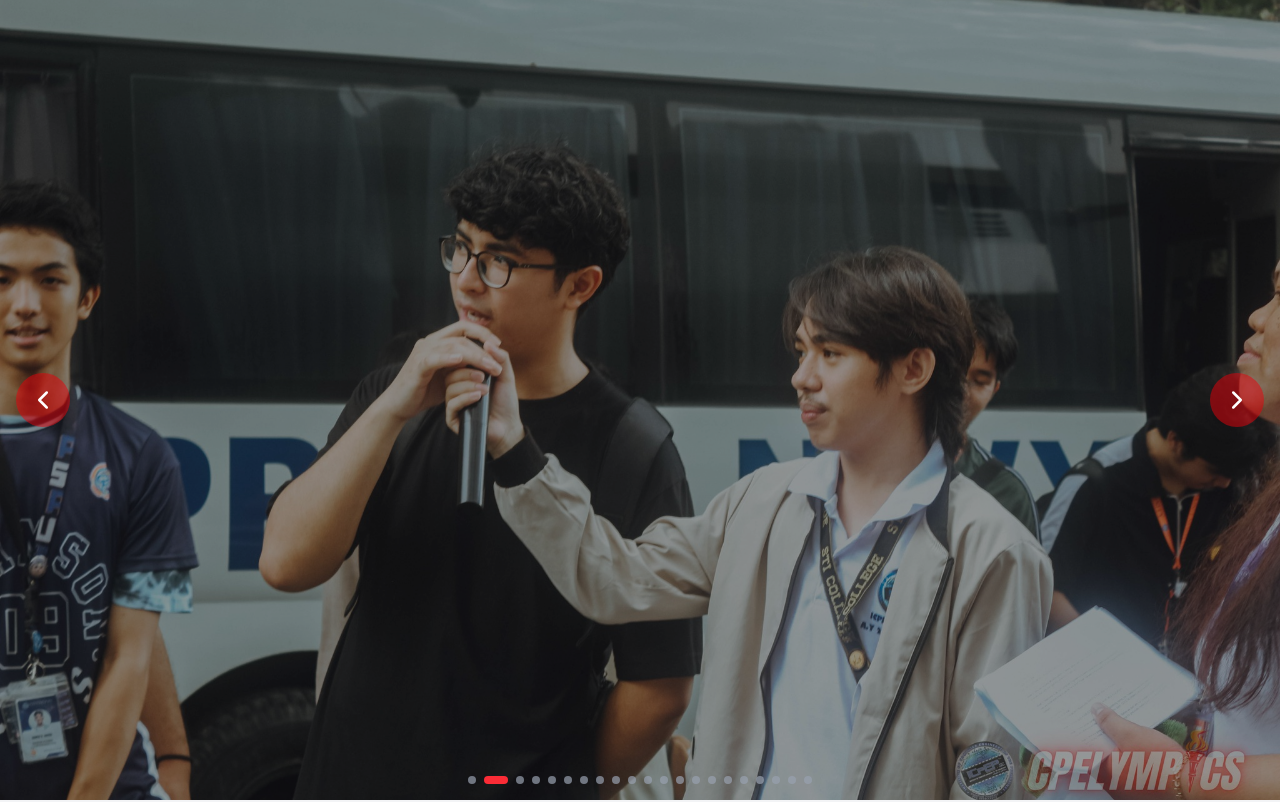
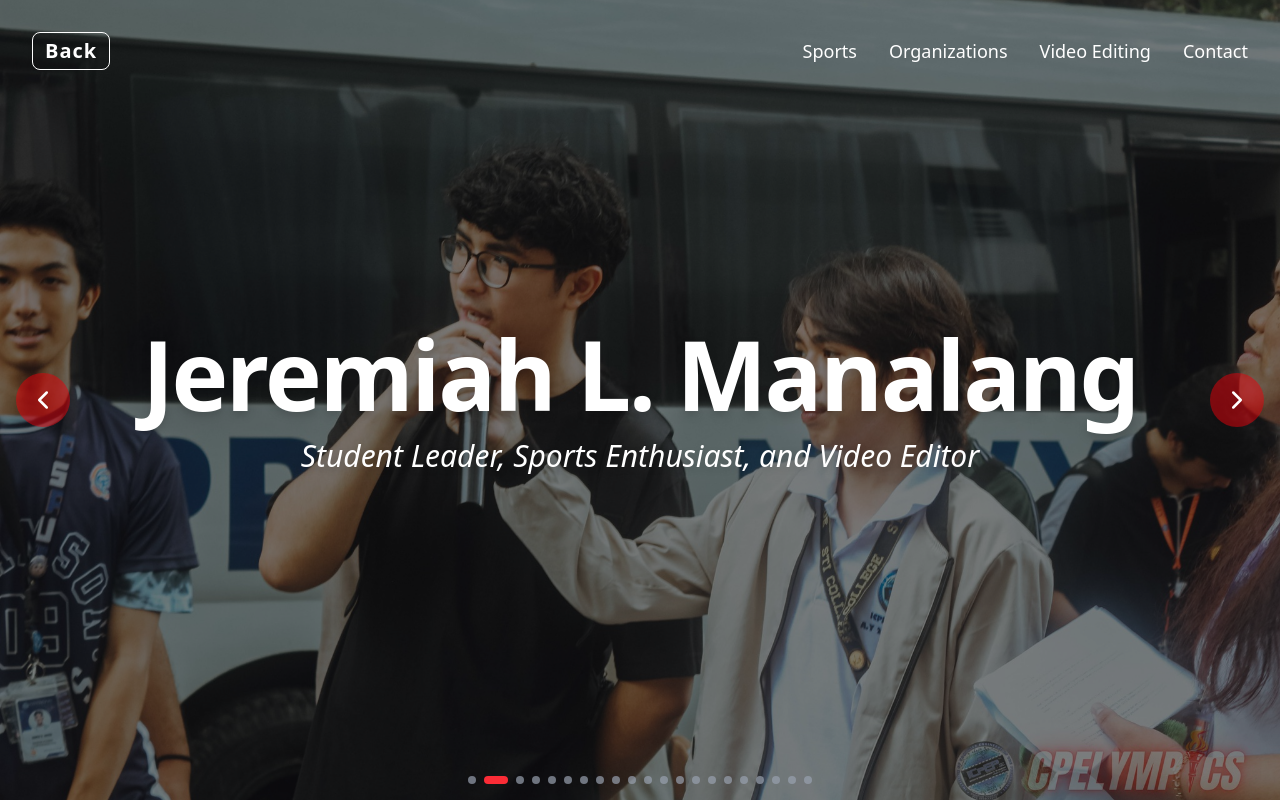
Before and after one commit to theJeremiahManalang/jeres-portfolio, a Next.js app: page /personal in a window 1280 px wide. Shown: the top 802 px of the page. Built offline with nearby package versions, Linux system fonts and the light colour scheme.

Commit message:
new page

```diff
--- /dev/null
+++ b/src/app/personal/HeaderOverlay.tsx
@@ -0,0 +1,27 @@
+// src/components/HeaderOverlay.tsx
+import React from 'react';
+
+export const HeaderOverlay: React.FC = () => {
+  return (
+    // Position the header absolutely at the top and give it a high z-index
+    <header className="absolute top-0 left-0 w-full p-8 z-20">
+      <nav className="flex justify-between items-center text-white">
+
+        <a
+          href="/" // Assuming this links back to the main page root
+          className="text-xl font-bold tracking-wider px-3 py-1 border border-white rounded-md hover:bg-white/10 transition duration-300"
+          aria-label="Go back to the main page"
+        >
+          Back
+        </a>
+
+        <ul className="flex space-x-8 text-lg">
+          <li><a href="#sports" className="hover:text-red-400 transition">Sports</a></li>
+          <li><a href="#organizations" className="hover:text-red-400 transition">Organizations</a></li>
+          <li><a href="#video-editing" className="hover:text-red-400 transition">Video Editing</a></li>
+          <li><a href="#contact" className="hover:text-red-400 transition">Contact</a></li>
+        </ul>
+      </nav>
+    </header>
+  );
+};
--- a/src/app/personal/ImageCarousel.tsx
+++ b/src/app/personal/ImageCarousel.tsx
@@ -3,6 +3,7 @@
 
 import React, { useState, useEffect } from 'react';
 import { ChevronLeft, ChevronRight } from 'lucide-react';
+import { HeaderOverlay } from './HeaderOverlay';
 
 interface CarouselProps {
   images: string[];
@@ -21,36 +22,33 @@ const ImageCarousel: React.FC<CarouselProps> = ({ images, autoSlideInterval = 30
     );
   }
 
-  // Auto-sliding logic
+  // Auto-sliding logic...
   useEffect(() => {
     const timer = setInterval(() => {
       setCurrentIndex(prevIndex => (prevIndex + 1) % totalImages);
     }, autoSlideInterval);
-
     return () => clearInterval(timer);
   }, [totalImages, autoSlideInterval]);
 
-  // Manual navigation
+  // Manual navigation functions...
   const goToNext = () => {
     setCurrentIndex((prevIndex) => (prevIndex + 1) % totalImages);
   };
-
   const goToPrev = () => {
     setCurrentIndex((prevIndex) => (prevIndex - 1 + totalImages) % totalImages);
   };
-
-  // Manual navigation by clicking the image
   const handleImageClick = () => {
     goToNext();
   };
 
   return (
-    // Sets the component to fill the viewport height
     <div className="relative w-full h-screen overflow-hidden bg-black">
+
+      {/* 1. RENDER THE SEPARATE HEADER COMPONENT HERE */}
+      <HeaderOverlay />
 
       {/* Current Image Display */}
       <img
-        // Only show the image at the current index
         src={images[currentIndex]}
         alt={`Sporting achievement photo ${currentIndex + 1}`}
         className="h-full w-full object-cover cursor-pointer transition-opacity duration-1000"
@@ -58,13 +56,22 @@ const ImageCarousel: React.FC<CarouselProps> = ({ images, autoSlideInterval = 30
       />
 
       {/* Dark Overlay for contrast */}
-      <div className="absolute inset-0 bg-black/40 pointer-events-none"></div>
+      <div className="absolute inset-0 bg-black/50 pointer-events-none"></div>
 
-      {/* Navigation Buttons */}
+      {/* Central Text Overlay */}
+      <div className="absolute inset-0 flex flex-col items-center justify-center text-white text-center z-10">
+        <h1 className="text-6xl md:text-8xl font-extrabold tracking-tight mb-4 drop-shadow-lg">
+          Jeremiah L. Manalang
+        </h1>
+        <p className="text-2xl md:text-3xl font-light italic drop-shadow-md">
+          Student Leader, Sports Enthusiast, and Video Editor
+        </p>
+      </div>
+
+      {/* Navigation Buttons (rest of the component remains the same) */}
       <button
         onClick={goToPrev}
-        className="absolute left-4 top-1/2 -translate-y-1/2 p-3 bg-red-600/50 text-white rounded-full
-                   hover:bg-red-600 transition z-10"
+        className="absolute left-4 top-1/2 -translate-y-1/2 p-3 bg-red-600/50 text-white rounded-full hover:bg-red-600 transition z-20"
         aria-label="Previous Image"
       >
         <ChevronLeft size={30} />
@@ -72,15 +79,14 @@ const ImageCarousel: React.FC<CarouselProps> = ({ images, autoSlideInterval = 30
 
       <button
         onClick={goToNext}
-        className="absolute right-4 top-1/2 -translate-y-1/2 p-3 bg-red-600/50 text-white rounded-full
-                   hover:bg-red-600 transition z-10"
+        className="absolute right-4 top-1/2 -translate-y-1/2 p-3 bg-red-600/50 text-white rounded-full hover:bg-red-600 transition z-20"
         aria-label="Next Image"
       >
         <ChevronRight size={30} />
       </button>
 
       {/* Indicators */}
-      <div className="absolute bottom-4 left-1/2 -translate-x-1/2 flex space-x-2 z-10">
+      <div className="absolute bottom-4 left-1/2 -translate-x-1/2 flex space-x-2 z-20">
         {images.map((_, index) => (
           <div
             key={index}
--- a/src/app/personal/page.tsx
+++ b/src/app/personal/page.tsx
@@ -31,6 +31,7 @@ const HomePage: React.FC = () => {
         </section>
 
         {/* --- Content Below the Carousel --- */}
+        {/*
         <section id="content" className="p-10 bg-gray-100 min-h-[50vh]">
           <h1 className="text-3xl font-extrabold text-gray-900 mb-2">Sports & Leadership Showcase</h1>
           <p className="text-lg text-gray-700 max-w-3xl">
@@ -38,6 +39,7 @@ const HomePage: React.FC = () => {
             using the images defined in `profile.ts`.
           </p>
         </section>
+        */}
 
       </div>
     </>
```
